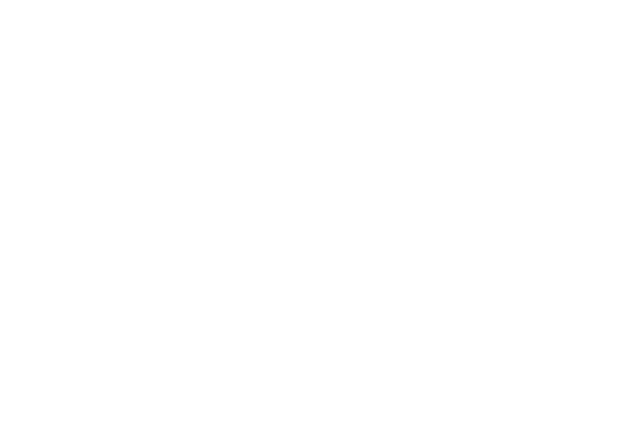
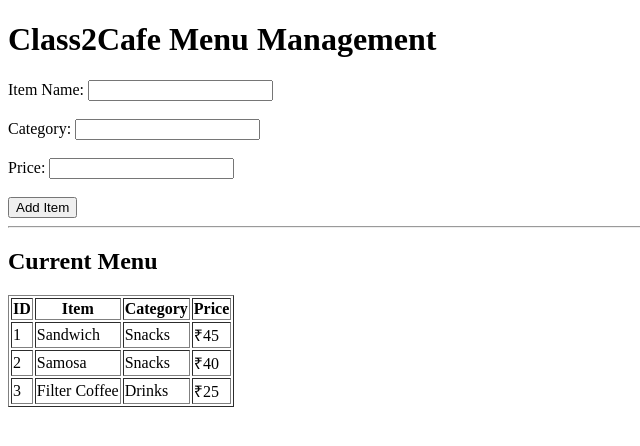
Before and after one commit to Parameshasuthe-pixel/CLass2Cafe, a Flask app: page /menu in a window 1280 px wide. Before the commit the part shown is empty. Shown: the top 446 px of the page, without its empty margins (0-640 px from the left). Run offline with Flask 3, Linux system fonts and the light colour scheme; data comes from the database, SQL or seed files in the repository.

Commit message:
Updated menu page

```diff
--- a/routes/admin_routes.py
+++ b/routes/admin_routes.py
@@ -1,5 +1,5 @@
-from flask import Blueprint, render_template
-from models import Order, MenuItem, CrowdData
+from flask import Blueprint, render_template, request, redirect
+from models import db, Order, MenuItem, CrowdData
 
 admin_bp = Blueprint('admin', __name__)
 
@@ -22,6 +22,23 @@ def menu_page():
     return render_template('menu.html', items=items)
 
 
+# ADD NEW MENU ITEM
+@admin_bp.route('/add_menu', methods=['POST'])
+def add_menu():
+
+    item = MenuItem(
+        item_name=request.form['item_name'],
+        category=request.form['category'],
+        price=int(request.form['price']),
+        availability=True
+    )
+
+    db.session.add(item)
+    db.session.commit()
+
+    return redirect('/menu')
+
+
 @admin_bp.route('/crowd')
 def crowd_page():
     crowd = CrowdData.query.all()
--- a/templates/menu.html
+++ b/templates/menu.html
@@ -1 +1,55 @@
-<!DOCTYPE htm
+<!DOCTYPE html>
+<html>
+<head>
+    <title>Menu Management</title>
+</head>
+<body>
+
+    <h1>Class2Cafe Menu Management</h1>
+
+    <form method="POST" action="/add_menu">
+
+        <label>Item Name:</label>
+        <input type="text" name="item_name" required>
+
+        <br><br>
+
+        <label>Category:</label>
+        <input type="text" name="category" required>
+
+        <br><br>
+
+        <label>Price:</label>
+        <input type="number" name="price" required>
+
+        <br><br>
+
+        <button type="submit">Add Item</button>
+
+    </form>
+
+    <hr>
+
+    <h2>Current Menu</h2>
+
+    <table border="1">
+        <tr>
+            <th>ID</th>
+            <th>Item</th>
+            <th>Category</th>
+            <th>Price</th>
+        </tr>
+
+        {% for item in items %}
+        <tr>
+            <td>{{ item.id }}</td>
+            <td>{{ item.item_name }}</td>
+            <td>{{ item.category }}</td>
+            <td>₹{{ item.price }}</td>
+        </tr>
+        {% endfor %}
+
+    </table>
+
+</body>
+</html>
```
Also changed, not shown: chatbot.py (+13 -1 lines).
